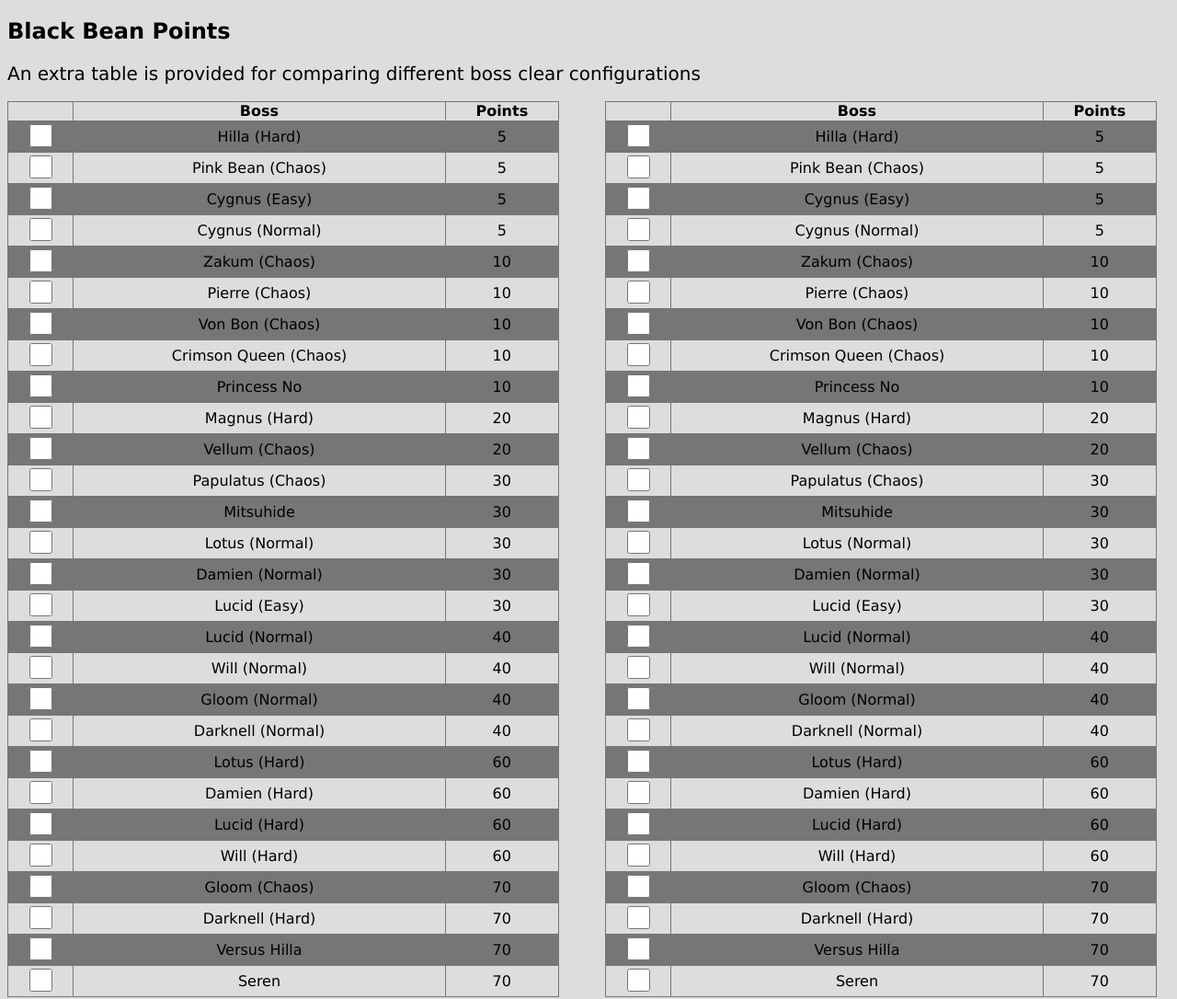
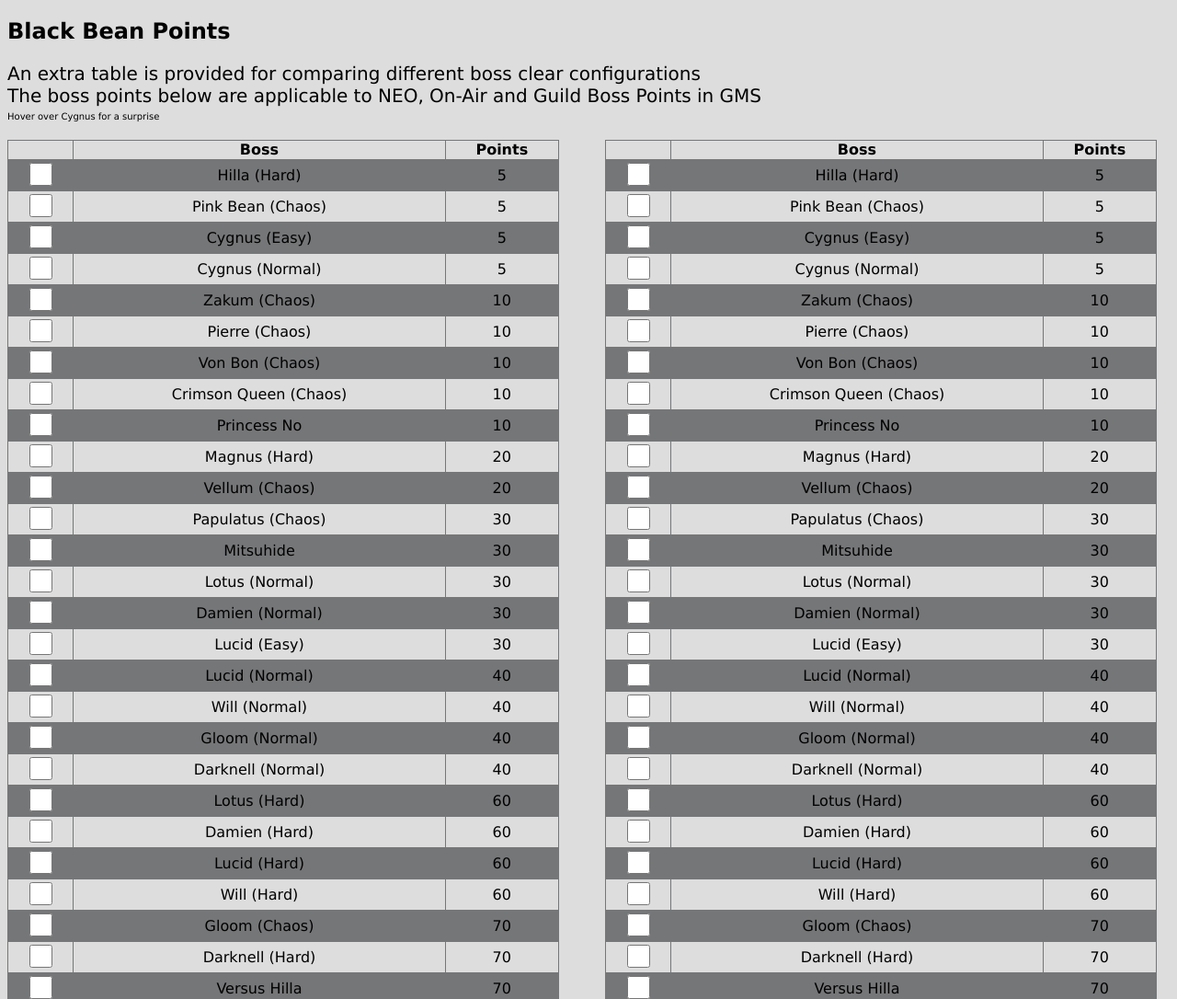
Before and after one commit to borjangly/borjangly.github.io, a plain HTML site: page boss-points.html in a window 1280 px wide. Shown: the top 1086 px of the page at 92% size. Drawn offline with Linux system fonts and the light colour scheme.

Commit message:
Added extra information

```diff
--- a/boss-points.html
+++ b/boss-points.html
@@ -41,6 +41,10 @@
       </script>
       <h2 class="textstyle">Black Bean Points</h2>
       <span style="font-family:verdana;font-size:20px">An extra table is provided for comparing different boss clear configurations</span>
+      <br>
+      <span style="font-family:verdana;font-size:20px">The boss points below are applicable to NEO, On-Air and Guild Boss Points in GMS</span>
+      <br>
+      <span style="font-family:verdana;font-size:10px">Hover over Cygnus for a surprise</span>
       <br>
       <br>
       <div style="width: 100%; overflow: hidden;">
```
